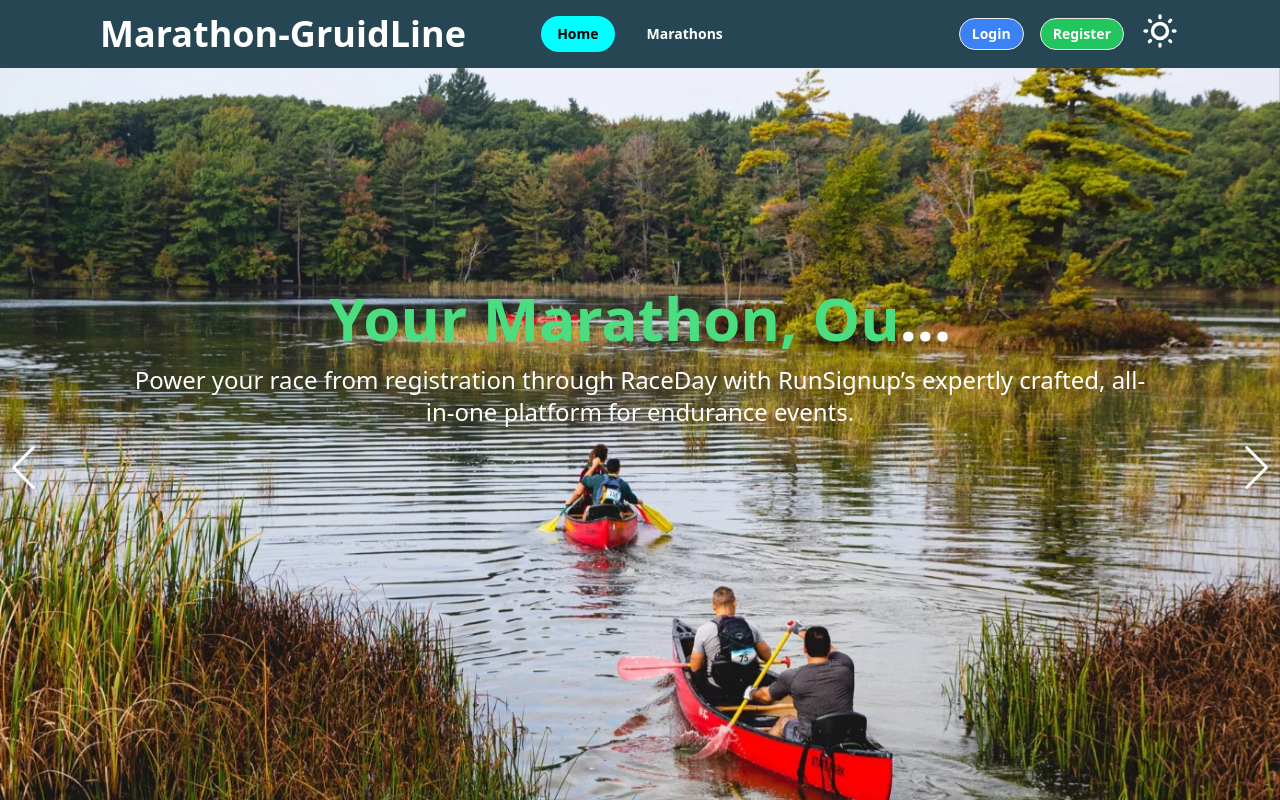
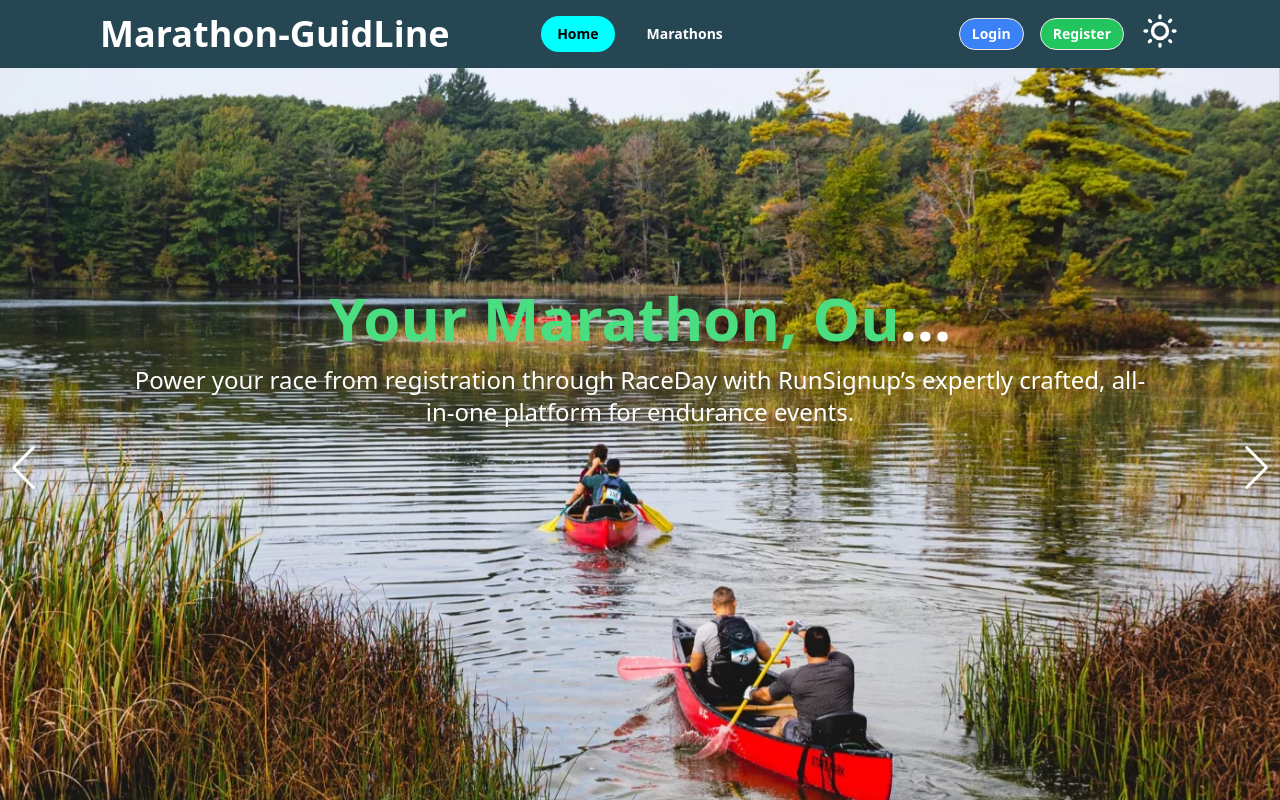
Before and after one commit to mhneloy/B10A11-client, a React (Vite) app: page / in a window 1280 px wide. Shown: the top 800 px of the page. Built offline with nearby package versions, Linux system fonts and the light colour scheme; no server answers.

Commit message:
adding react-helmet

```diff
--- a/src/Layout/Layout.jsx
+++ b/src/Layout/Layout.jsx
@@ -3,12 +3,14 @@ import Navbar from "../component/Navbar/Navbar";
 import Footer from "../component/Footer/Footer";
 import { ToastContainer } from "react-toastify";
 import useCustomContex from "../shareComponent/AuthContext/useCustomContex";
+import { HelmetProvider } from "react-helmet-async";
 
 const Layout = () => {
   const { togol } = useCustomContex();
   console.log(togol);
   return (
     <>
+      <HelmetProvider>
         <div>
           <ToastContainer />
           <Navbar />
@@ -22,6 +24,7 @@ const Layout = () => {
           </div>
           <Footer />
         </div>
+      </HelmetProvider>
     </>
   );
 };
--- a/src/component/AllMarathons/AllMarathons.jsx
+++ b/src/component/AllMarathons/AllMarathons.jsx
@@ -2,6 +2,7 @@ import { useState } from "react";
 import { useQuery } from "@tanstack/react-query";
 import RunningMarathonCard from "../RunningMarathonCard/RunningMarathonCard";
 import axios from "axios";
+import { Helmet } from "react-helmet-async";
 
 const AllMarathons = () => {
   const [sortOrder, setSortOrder] = useState("desc");
@@ -39,6 +40,9 @@ const AllMarathons = () => {
 
   return (
     <section className="py-10 px-4 lg:px-20 bg-transparent">
+      <Helmet>
+        <title>Marathon-GuidLine | All Marathon</title>
+      </Helmet>
       {/* Section Heading */}
       <div className="text-center mb-10">
         <h1 className="text-3xl lg:text-5xl font-bold text-primary mb-2">
--- a/src/component/Dashboard/Dashboard.jsx
+++ b/src/component/Dashboard/Dashboard.jsx
@@ -1,9 +1,13 @@
 import { Outlet } from "react-router-dom";
 import DashBoardNav from "./DashBoardNav/DashBoardNav";
+import { Helmet } from "react-helmet-async";
 
 const Dashboard = () => {
   return (
     <div className="lg:px-20 w-full">
+      <Helmet>
+        <title>Marathon-GuidLine | Dashboard</title>
+      </Helmet>
       <div className="grid grid-cols-1 md:grid-cols-[20%,80%] w-full">
         <div className=" bg-[#1E293B]">
           <DashBoardNav />
--- a/src/component/Home/Home.jsx
+++ b/src/component/Home/Home.jsx
@@ -1,3 +1,4 @@
+import { Helmet } from "react-helmet-async";
 import Banner from "../Banner/Banner";
 import JoinOurCommunity from "../JoinOurCommunity/JoinOurCommunity";
 import Marathons from "../Marathons/Marathons";
@@ -7,6 +8,9 @@ import UpcomingMarathon from "../UpcomingMarathon/UpcomingMarathon";
 const Home = () => {
   return (
     <div className="overflow-x-hidden">
+      <Helmet>
+        <title>Marathon-GuidLine | Home</title>
+      </Helmet>
       <Banner />
       <Marathons />
       <UpcomingMarathon />
--- a/src/component/MyApplyList/MyApplyList.jsx
+++ b/src/component/MyApplyList/MyApplyList.jsx
@@ -6,6 +6,7 @@ import axios from "axios";
 import { toast } from "react-toastify";
 import { useRef, useState } from "react";
 import useAxiosSecure from "../useAxiosSecure/useAxiosSecure";
+import { Helmet } from "react-helmet-async";
 
 const MyApplyList = () => {
   const axiosInstance = useAxiosSecure();
@@ -115,6 +116,9 @@ const MyApplyList = () => {
 
   return (
     <>
+      <Helmet>
+        <title>Marathon-GuidLine | My Apply List</title>
+      </Helmet>
       <div className="p-6 bg-gradient-to-r from-[#e8f1f3] via-[#f2f7f9] to-[#e8f1f3] min-h-screen">
         <h2 className="text-2xl font-bold mb-6">My Apply List</h2>
         <div className="mb-6 relative">
--- a/src/component/MyMarathonList/MyMarathonList.jsx
+++ b/src/component/MyMarathonList/MyMarathonList.jsx
@@ -8,6 +8,7 @@ import DatePicker from "react-datepicker";
 import { useState } from "react";
 import { format } from "date-fns";
 import useAxiosSecure from "../useAxiosSecure/useAxiosSecure";
+import { Helmet } from "react-helmet-async";
 const MyMarathonList = () => {
   const axiousInterce = useAxiosSecure();
   const { user } = useCustomContex();
@@ -119,6 +120,9 @@ const MyMarathonList = () => {
 
   return (
     <>
+      <Helmet>
+        <title>Marathon-GuidLine | My Marathon List</title>
+      </Helmet>
       <div className="p-6 bg-gradient-to-r from-[#e8f1f3] via-[#f2f7f9] to-[#e8f1f3] min-h-screen">
         <h2 className="text-2xl font-bold mb-6">My Marathon List</h2>
         <div className="overflow-x-auto">
--- a/src/component/Navbar/Navbar.jsx
+++ b/src/component/Navbar/Navbar.jsx
@@ -98,7 +98,7 @@ const Navbar = () => {
               className={`text-2xl md:text-4xl font-bold text-white`}
             >
               <Typewriter
-                words={["Marathon-GruidLine"]}
+                words={["Marathon-GuidLine"]}
                 loop={"infinitely"}
               ></Typewriter>
             </Link>
--- a/src/component/Register/Register.jsx
+++ b/src/component/Register/Register.jsx
@@ -4,6 +4,7 @@ import useCustomContex from "../../shareComponent/AuthContext/useCustomContex";
 import { FaGoogle } from "react-icons/fa";
 import { toast } from "react-toastify";
 import { Link, useNavigate } from "react-router-dom";
+import { Helmet } from "react-helmet-async";
 
 const Register = () => {
   const navigate = useNavigate();
@@ -80,6 +81,9 @@ const Register = () => {
 
   return (
     <div className="bg-base-200 min-h-screen flex items-center justify-center px-4 sm:px-6 lg:px-8">
+      <Helmet>
+        <title>Marathon-GuidLine | Register</title>
+      </Helmet>
       <div className="flex flex-col lg:flex-row-reverse items-center w-full max-w-4xl">
         <div className="w-full lg:w-1/2 flex justify-center">
           <div className="py-6 w-full max-w-md">
--- a/src/component/RegistrationForm/RegistrationForm.jsx
+++ b/src/component/RegistrationForm/RegistrationForm.jsx
@@ -6,6 +6,7 @@ import { useNavigate, useParams } from "react-router-dom";
 import DatePicker from "react-datepicker";
 import { useQuery } from "@tanstack/react-query";
 import useAxiosSecure from "../useAxiosSecure/useAxiosSecure";
+import { Helmet } from "react-helmet-async";
 
 const RegistrationForm = () => {
   const { user } = useCustomContex();
@@ -26,7 +27,7 @@ const RegistrationForm = () => {
   const { _id, title, marathonStartDate } = marathon;
 
   const successNofity = () => {
-    toast.success("Successfully Added", {
+    toast.success("Successfully Registred", {
       position: "top-center",
     });
   };
@@ -77,6 +78,9 @@ const RegistrationForm = () => {
   }
   return (
     <div className="p-6 bg-gradient-to-r from-[#e8f1f3] via-[#f2f7f9] to-[#e8f1f3] min-h-screen flex items-center justify-center">
+      <Helmet>
+        <title>Marathon-GuidLine | Apply Form</title>
+      </Helmet>
       <div className="bg-[#f0f7f9] rounded-lg shadow-lg p-8 w-full max-w-4xl">
         <h2 className="text-2xl font-bold text-gray-700 mb-6 text-center">
           Register In {title} Marathon
--- a/src/component/SignIn/SignIn.jsx
+++ b/src/component/SignIn/SignIn.jsx
@@ -4,6 +4,7 @@ import useCustomContex from "../../shareComponent/AuthContext/useCustomContex";
 import { FaGoogle } from "react-icons/fa";
 import { Link, useLocation, useNavigate } from "react-router-dom";
 import { toast } from "react-toastify";
+import { Helmet } from "react-helmet-async";
 // import axios from "axios";
 
 const SignIn = () => {
@@ -64,6 +65,9 @@ const SignIn = () => {
 
   return (
     <div className="bg-base-200 min-h-screen flex items-center justify-center px-4 sm:px-6 lg:px-8">
+      <Helmet>
+        <title>Marathon-GuidLine | SignIn</title>
+      </Helmet>
       <div className="flex flex-col lg:flex-row-reverse items-center w-full max-w-4xl">
         <div className="w-full lg:w-1/2 flex justify-center">
           <div className="py-6 w-full max-w-md">
```
Lines whose indentation alone changed are shown as unchanged.
